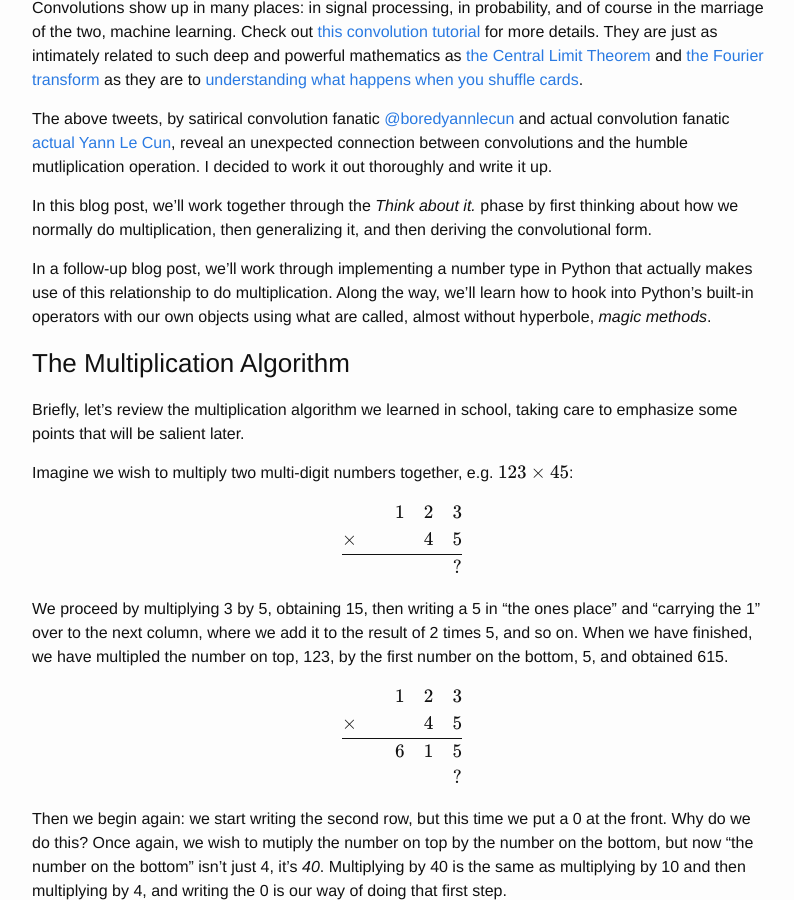
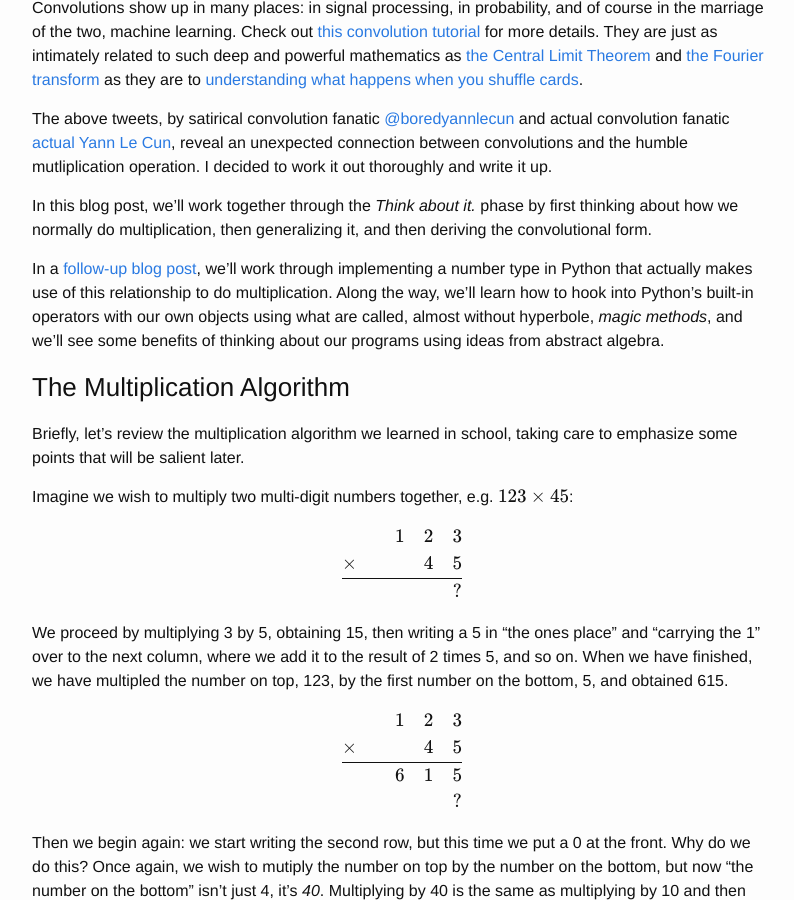
Before and after one commit to charlesfrye/charlesfrye.github.io, a Jekyll site: the page built from _posts/2019-02-20-multiplication-convoluted-part-one.markdown, in a window 1280 px wide and 900 px high, scrolled down 438 px. Shown: the whole window, without its empty margins (238-1032 px from the left). Built offline with Jekyll 4.4.1, drawn with Linux system fonts in a browser that asks for light colours; formulas are drawn with MathJax 3; comment, search, counter and statistics services are not loaded; some of the changed text lies outside the part shown.

Commit message:
updates post one to reflect content of post two

```diff
--- a/_posts/2019-02-20-multiplication-convoluted-part-one.markdown
+++ b/_posts/2019-02-20-multiplication-convoluted-part-one.markdown
@@ -42,12 +42,15 @@ we'll work together through the _Think about it._ phase
 by first thinking about how we normally do multiplication,
 then generalizing it, and then deriving the convolutional form.
 
-In a follow-up blog post,
+In a
+[follow-up blog post]({{site.url}}/programming/2019/02/22/multiplication-convoluted-part-two.html),
 we'll work through implementing a number type in Python
 that actually makes use of this relationship to do multiplication.
 Along the way, we'll learn how to hook into Python's built-in operators
 with our own objects using what are called, almost without hyperbole,
-_magic methods_.
+_magic methods_,
+and we'll see some benefits of thinking about our programs
+using ideas from abstract algebra.
 
 ### The Multiplication Algorithm
 
@@ -269,7 +272,10 @@ then $$\mathbf{z}_k$$ won't be a "digit", as we normally think of them
 In fact, for something like $$x=5$$, $$y=3$$,
 we end up with $$\mathbf{z}_0=15$$,
 rather than $$\mathbf{z}_0=5, \mathbf{z}_1=1$$, as we'd like.
-In the follow-up to this blog post,
-where we implement a $$\texttt{DigitSequence}$$ type in Python
+In
+[the follow-up to this blog post]({{site.url}}/programming/2019/02/22/multiplication-convoluted-part-two.html),
+where we implement a $$\texttt{DecimalSequence}$$ type in Python
 that uses convolution to do multiplication,
-we'll see a simple way to fix this problem.
+we'll see a simple way to fix this problem
+by decomposing the necessary "simplification" operation
+into a pair of maps to and from the integers.
```
